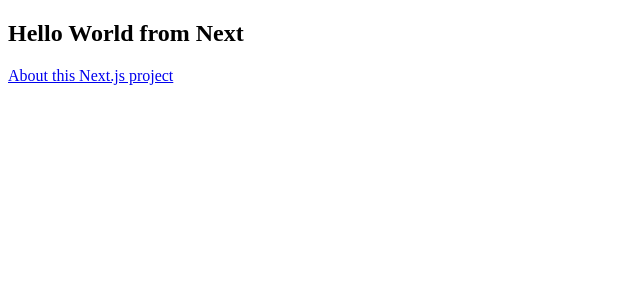
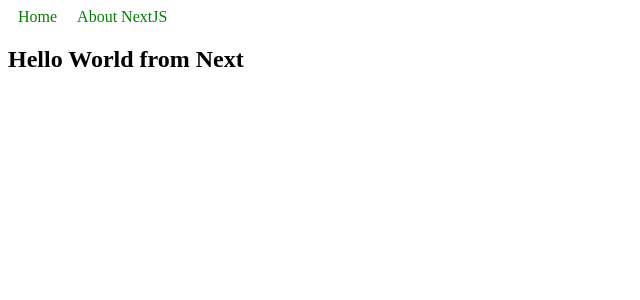
Before and after one commit to kmiller9393/next-tutorial, a Next.js app: page / in a window 1280 px wide. Shown: the top 300 px of the page, without its empty margins (0-640 px from the left). Built offline with nearby package versions, Linux system fonts and the light colour scheme.

Commit message:
Add styling to NavBar

```diff
--- a/pages/index.js
+++ b/pages/index.js
@@ -1,11 +1,18 @@
-import Link from 'next/link';
+import NavBar from '../components/NavBar';
 
 const Index = () => (
   <section>
+    <NavBar />
     <h1>Hello World from Next</h1>
-    <Link href="/about">
-      <a title="About NextJS">About this Next.js project</a>
-    </Link>
+    <style jsx global>
+      {`
+        a {
+          padding: 10px;
+          text-decoration: none;
+          color: green;
+        }
+      `}
+    </style>
   </section>
 );
 
```
